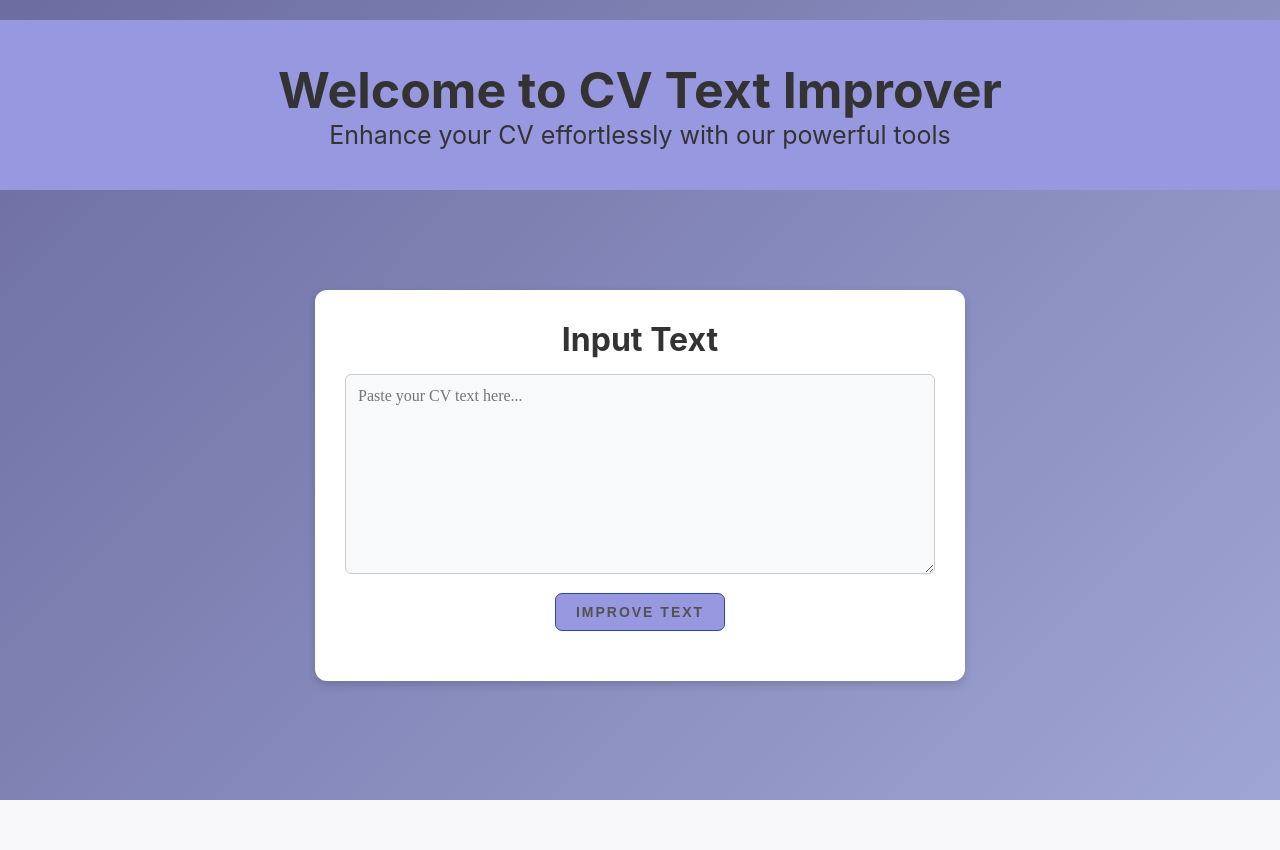
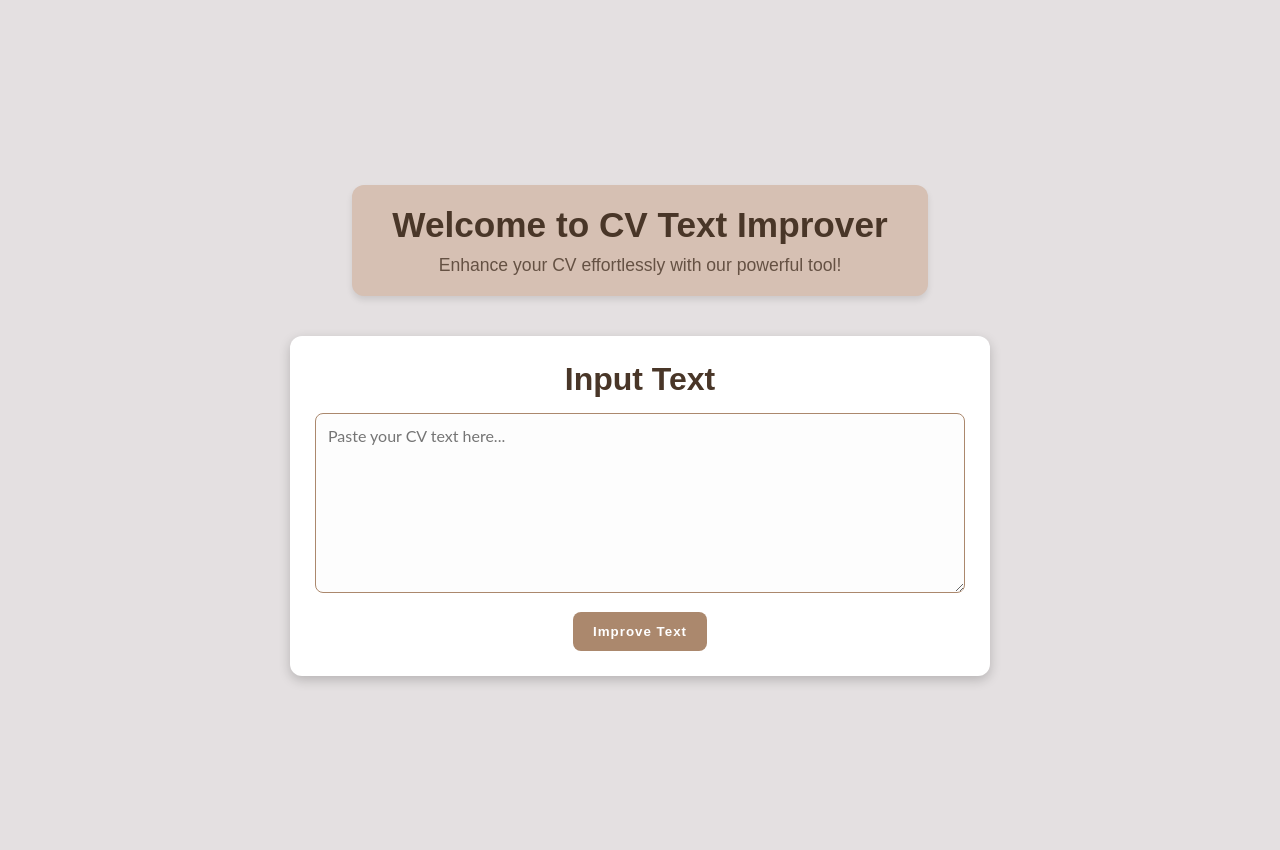
Before and after one commit to AnangAyman/CV_Improver_AOL_AI, a Flask app: page / in a window 1280 px wide. Before the commit the page ends 800 px from the top, so only its background shows below. Run offline with Flask 3, Linux system fonts and the light colour scheme.

Commit message:
UI Changes, Module installation

```diff
--- a/static/styles.css
+++ b/static/styles.css
@@ -5,247 +5,213 @@
   box-sizing: border-box;
 }
 
+h2 {
+  margin-top: 20px;
+  margin-bottom: 20px;
+}
+
 /* Body Styling */
 body {
-  font-family: 'Inter', Arial, sans-serif; /* Modern and clean font */
-  margin: 0;
-  padding: 0;
+  margin-top: 50px;
+  font-family: "Poppins", Arial, sans-serif;
   display: flex;
   justify-content: center;
   align-items: center;
   flex-direction: column;
   min-height: 100vh;
-  background: linear-gradient(135deg, #6c6ca0, #9fa5d5); /* Subtle gradient for a modern look */
-  color: #333;
+  background-color: #e4e0e1;
+  color: #493628;
 }
 
 header {
-  background-color: #9898e0;
-  padding: 40px;
-  color: #333;
-  width: 100%;
+  background-color: #d6c0b3;
+  color: #493628;
   text-align: center;
-  font-size: 25px;
+  padding: 20px 40px;
+  box-shadow: 0px 4px 6px rgba(0, 0, 0, 0.1);
+  border-radius: 12px;
+}
+
+header h1 {
+  font-size: 2.2rem;
+  margin-bottom: 10px;
+}
+
+header p {
+  font-size: 1.1rem;
+  opacity: 0.8;
 }
 
 /* Container Styling */
 .container {
+  background: #ffffff;
+  margin: 40px auto;
+  padding: 25px;
+  border-radius: 12px;
+  box-shadow: 0 4px 12px rgba(0, 0, 0, 0.2);
+  width: 90%;
+  max-width: 700px;
   text-align: center;
-  background: #ffffff;
-  margin: 100px 0;
-  padding: 30px;
-  border-radius: 12px;
-  box-shadow: 0 4px 8px rgba(0, 0, 0, 0.15);
-  width: 90%;
-  max-width: 650px;
 }
 
 /* Textarea Styling */
 textarea {
   width: 100%;
-  height: 200px;
-  margin-bottom: 15px;
-  margin-top: 15px;
+  height: 180px;
+  margin: 15px 0;
   padding: 12px;
-  border-radius: 6px;
-  border: 1px solid #ccc;
-  background: #f8f9fa;
+  border-radius: 8px;
+  border: 1px solid #ab886d;
+  background: #fdfdfd;
+  font-size: 1rem;
+  font-family: "Lato", sans-serif;
+  color: #493628;
   resize: vertical;
-  font-size: 16px;
+  transition: border 0.3s ease;
+}
+
+textarea:focus {
+  border: 1px solid #ab886d;
+  box-shadow: 0 0 8px rgba(171, 136, 109, 0.5);
   outline: none;
-  transition: border-color 0.3s;
-  text-align: justify;
-  font-family:"Times New Roman";
-}
-textarea:focus {
-  border-color: #007BFF;
-  box-shadow: 0 0 5px rgba(0, 123, 255, 0.3);
 }
 
 /* Button Styling */
 button {
-  position: relative;
-  padding: 10px 20px;
-  border-radius: 7px;
-  border: 1px solid rgb(42, 73, 175);
-  font-size: 14px;
-  text-transform: uppercase;
+  padding: 12px 20px;
+  border: none;
+  border-radius: 8px;
+  background-color: #ab886d;
+  color: #fff;
   font-weight: 600;
-  letter-spacing: 2px;
-  background-color: rgb(152, 152, 224);
-  color: #525252;
-  overflow: hidden;
-  box-shadow: 0 0 0 0 transparent;
-  -webkit-transition: all 0.2s ease-in;
-  -moz-transition: all 0.2s ease-in;
-  transition: all 0.2s ease-in;
+  letter-spacing: 1px;
+  cursor: pointer;
+  transition: background 0.3s ease;
 }
 
 button:hover {
-  background: rgb(152, 152, 224);
-  box-shadow: 0 0 30px 5px rgb(152, 152, 224, 0.815);
-  -webkit-transition: all 0.2s ease-out;
-  -moz-transition: all 0.2s ease-out;
-  transition: all 0.2s ease-out;
-}
-
-button:hover::before {
-  -webkit-animation: sh02 0.5s 0s linear;
-  -moz-animation: sh02 0.5s 0s linear;
-  animation: sh02 0.5s 0s linear;
-}
-
-button::before {
-  content: '';
-  display: block;
-  width: 0px;
-  height: 86%;
-  position: absolute;
-  top: 7%;
-  left: 0%;
-  opacity: 0;
-  background: #fff;
-  box-shadow: 0 0 50px 30px #fff;
-  -webkit-transform: skewX(-20deg);
-  -moz-transform: skewX(-20deg);
-  -ms-transform: skewX(-20deg);
-  -o-transform: skewX(-20deg);
-  transform: skewX(-20deg);
-}
-
-@keyframes sh02 {
-  from {
-    opacity: 0;
-    left: 0%;
-  }
-
-  50% {
-    opacity: 1;
-  }
-
-  to {
-    opacity: 0;
-    left: 100%;
-  }
-}
-
-button:active {
-  box-shadow: 0 0 0 0 transparent;
-  -webkit-transition: box-shadow 0.2s ease-in;
-  -moz-transition: box-shadow 0.2s ease-in;
-  transition: box-shadow 0.2s ease-in;
+  background-color: #493628;
 }
 
 /* Output Container */
 #output-container {
-  margin-top: 20px;
-  display: flex;
-  justify-content: center;
-  align-items: center;
-  flex-direction: column;
   max-height: 0;
   opacity: 0;
   overflow: hidden;
-  transition: max-height 0.5s ease, opacity 0.5s ease;
+  transition: max-height 0.5s ease-in-out, opacity 0.5s ease-in-out;
 }
 
 #score {
   display: flex;
-  justify-content: center;
-  align-items: center; /* Center the items vertically */
-  flex-direction: row;
-  width: 90%;
-  height: auto;
-  padding: 20px;
-  background-color: #f4f4f9; /* Light background for the score section */
-  border-radius: 10px; /* Rounded corners for the whole score section */
-  box-shadow: 0 4px 8px rgba(0, 0, 0, 0.1); /* Subtle shadow effect */
-  margin: 20px; /* Add space at the top */
+  justify-content: space-around;
+  margin-top: 20px;
+  padding: 15px;
+  background-color: #e4e0e1;
+  border-radius: 10px;
+  box-shadow: 0 2px 6px rgba(0, 0, 0, 0.1);
 }
 
-/* Styling the container */
 #circular-progress-container {
   position: relative;
-  width: 100px;
-  height: 100px;
-  margin: 20px auto;
-  margin-top: 5px;
+  text-align: center;
 }
 
-#circular-progress-container p{
-  margin-top: 0;
-  margin-bottom: 10px;
-}
-
-/* SVG styling */
 .progress-bar {
   width: 100px;
   height: 100px;
-  transform: rotate(-90deg); /* Start the animation from the top */
+  transform: rotate(-90deg);
 }
 
-/* Background circle */
 .background-circle {
   fill: none;
   stroke: rgba(0, 0, 0, 0.1);
   stroke-width: 10;
 }
 
-/* Progress circle */
-.progress-circle-1 {
+.progress-circle-1,
+.progress-circle-2 {
   fill: none;
-  stroke: rgb(240, 41, 27); /* Blue color */
   stroke-width: 10;
   stroke-linecap: round;
-  stroke-dasharray: 283; /* 2 * Math.PI * 45 (circumference) */
-  stroke-dashoffset: 283; /* Start hidden */
+  stroke-dasharray: 283;
+  stroke-dashoffset: 283;
   transition: stroke-dashoffset 2s ease;
 }
 
-.progress-circle-2 {
-  fill: none;
-  stroke: rgb(16, 226, 27); /* Blue color */
-  stroke-width: 10;
-  stroke-linecap: round;
-  stroke-dasharray: 283; /* 2 * Math.PI * 45 (circumference) */
-  stroke-dashoffset: 283; /* Start hidden */
-  transition: stroke-dashoffset 2s ease;
+.progress-circle-1 {
+  stroke: #ab886d; /* Gradient color for old score */
 }
 
+.progress-circle-2 {
+  stroke: #493628; /* Gradient color for new score */
+}
 
-/* Value text */
 .progress-value {
   position: absolute;
-  top: 75%;
+  top: 50%;
   left: 50%;
   transform: translate(-50%, -50%);
-  font-size: 18px;
-  font-weight: bold;
+  font-size: 1.1rem;
+  font-weight: 700;
+  color: #493628;
 }
 
+/* Output Text */
 #output-text {
+  margin-top: 20px;
+  margin-bottom: 20px;
+  padding: 15px;
+  border-radius: 8px;
+  background: #f8f6f4;
+  border: 1px solid #d6c0b3;
+  font-size: 1rem;
+  font-family: "Lato", sans-serif;
+  color: #493628;
+  text-align: justify;
+  line-height: 1.6;
+  max-height: 500px;
+  overflow-y: auto;
+  word-wrap: break-word;
   white-space: pre-wrap;
-  text-align: justify;
-  margin-top: 15px;
-  padding: 15px;
-  background: #f9f9f9;
-  border: 1px solid #ddd;
-  border-radius: 6px;
-  font-size: 16px;
-  color: #555;
-  font-family:"Times New Roman";
+  width: 100%;
+  overflow-x: hidden;
+}
+
+.loading-container {
+  display: flex;
+  justify-content: center;
+  align-items: center;
+  margin-top: 20px;
+}
+
+.loading-ball {
+  width: 30px;
+  height: 30px;
+  border-radius: 50%;
+  background-color: #ab886d;
+  animation: bounce 0.5s ease-in-out infinite alternate;
+}
+
+@keyframes bounce {
+  0% {
+    transform: translateY(0);
+  }
+  100% {
+    transform: translateY(-15px);
+  }
 }
 
 /* Responsive Design */
-@media (max-width: 600px) {
+@media (max-width: 768px) {
+  header h1 {
+    font-size: 1.8rem;
+  }
+
   .container {
     padding: 20px;
   }
-  textarea {
-    height: 120px;
-  }
+
   button {
     width: 100%;
-    padding: 12px;
   }
 }
--- a/templates/index.html
+++ b/templates/index.html
@@ -1,31 +1,46 @@
 <!DOCTYPE html>
 <html lang="en">
   <head>
-    <meta charset="UTF-8">
-    <meta name="viewport" content="width=device-width, initial-scale=1.0">
-    <link rel="stylesheet" href="/static/styles.css">
+    <meta charset="UTF-8" />
+    <meta name="viewport" content="width=device-width, initial-scale=1.0" />
+    <link rel="stylesheet" href="/static/styles.css" />
     <title>CV Text Improver</title>
   </head>
   <body>
     <header>
       <h1>Welcome to CV Text Improver</h1>
-      <p>Enhance your CV effortlessly with our powerful tools</p>
+      <p>Enhance your CV effortlessly with our powerful tool!</p>
     </header>
 
     <div class="container">
       <h1>Input Text</h1>
-        <textarea id="input-text" placeholder="Paste your CV text here..."></textarea>
+      <textarea
+        id="input-text"
+        placeholder="Paste your CV text here..."
+      ></textarea>
+      <div
+        id="loading-container"
+        class="loading-container"
+        style="display: none"
+      >
+        <div class="loading-ball"></div>
+      </div>
       <button id="improve-btn">Improve Text</button>
 
       <!-- hidden part -->
-        <div id="output-container">
+      <div id="output-container" style="display: none">
         <div id="score">
-
           <div id="circular-progress-container">
             <p>Old Score</p>
             <svg viewBox="0 0 100 100" class="progress-bar">
               <circle cx="50" cy="50" r="45" class="background-circle"></circle>
-                      <circle id="progress-circle-1" cx="50" cy="50" r="45" class="progress-circle-1"></circle>
+              <circle
+                id="progress-circle-1"
+                cx="50"
+                cy="50"
+                r="45"
+                class="progress-circle-1"
+              ></circle>
             </svg>
             <span id="progress-value-1" class="progress-value">0%</span>
           </div>
@@ -34,53 +49,82 @@
             <p>New Score</p>
             <svg viewBox="0 0 100 100" class="progress-bar">
               <circle cx="50" cy="50" r="45" class="background-circle"></circle>
-                      <circle id="progress-circle-2" cx="50" cy="50" r="45" class="progress-circle-2"></circle>
+              <circle
+                id="progress-circle-2"
+                cx="50"
+                cy="50"
+                r="45"
+                class="progress-circle-2"
+              ></circle>
             </svg>
             <span id="progress-value-2" class="progress-value">0%</span>
           </div>
-
-
         </div>
 
         <div>
           <h2>Improved Text</h2>
-                <p id="output-text"></p>
+          <pre id="output-text"></pre>
         </div>
-
       </div>
     </div>
 
+    <script>
+      document
+        .getElementById("improve-btn")
+        .addEventListener("click", async () => {
+          const inputText = document.getElementById("input-text").value;
+          const outputContainer = document.getElementById("output-container");
+          const outputText = document.getElementById("output-text");
+          const improveBtn = document.getElementById("improve-btn");
+          const loadingContainer = document.getElementById("loading-container");
 
-    <script>
-        document.getElementById('improve-btn').addEventListener('click', async () => {
-        const inputText = document.getElementById('input-text').value;
+          // Disable button and show loading
+          improveBtn.disabled = true;
+          loadingContainer.style.display = "flex";
 
+          // Reset output container
+          outputContainer.style.display = "none";
+          outputContainer.style.maxHeight = "0";
+          outputContainer.style.opacity = "0";
+
+          try {
             // Fetch the improved text from the server
-        const response = await fetch('/improve', {
-            method: 'POST',
-            headers: { 'Content-Type': 'application/json' },
-            body: JSON.stringify({ text: inputText })
+            const response = await fetch("/improve", {
+              method: "POST",
+              headers: { "Content-Type": "application/json" },
+              body: JSON.stringify({ text: inputText }),
             });
 
             const data = await response.json();
 
             // Display the improved text
             const improvedText = data.improved_text || data.error;
-        const outputContainer = document.getElementById('output-container');
-        const outputText = document.getElementById('output-text');
 
             if (improvedText.trim()) {
-            outputText.textContent = improvedText;
-            outputContainer.style.maxHeight = '500px'; // Set a height sufficient to fit content
-            outputContainer.style.opacity = '1'; // Fade in
+              outputText.textContent =
+                "Rewrite the following text to make it professional and concise for a CV:\n\n" +
+                improvedText;
+
+              // Show the output container with animation
+              outputContainer.style.display = "block";
+
+              // Use setTimeout to ensure display change takes effect before transition
+              setTimeout(() => {
+                outputContainer.style.maxHeight = "1000px"; // Use a large value to accommodate content
+                outputContainer.style.opacity = "1";
+              }, 10);
 
               // Wait for the text to be displayed, then update progress
-            const score1 = data.previous_score // Example: Generate a random score (replace with actual logic)
-            const score2 = data.new_score
-            updateProgress(score1, score2); // Pass the calculated score
-        } else {
-            outputContainer.style.maxHeight = '0'; // Hide the container
-            outputContainer.style.opacity = '0'; // Fade out
+              const score1 = data.previous_score || 50;
+              const score2 = data.new_score || 85;
+              updateProgress(score1, score2);
+            }
+          } catch (error) {
+            console.error("Error:", error);
+          } finally {
+            // Always hide loading and re-enable button
+            loadingContainer.style.display = "none";
+            improveBtn.disabled = false;
           }
         });
 
@@ -111,10 +155,6 @@
       // Ensure both circles have smooth animations
       progressCircle1.style.transition = "stroke-dashoffset 1s ease-in-out";
       progressCircle2.style.transition = "stroke-dashoffset 1s ease-in-out";
-
     </script>
-
-
-
   </body>
 </html>
```
Also changed, not shown: heuristics.py (+9 -10 lines). Lines whose indentation alone changed are shown as unchanged.
